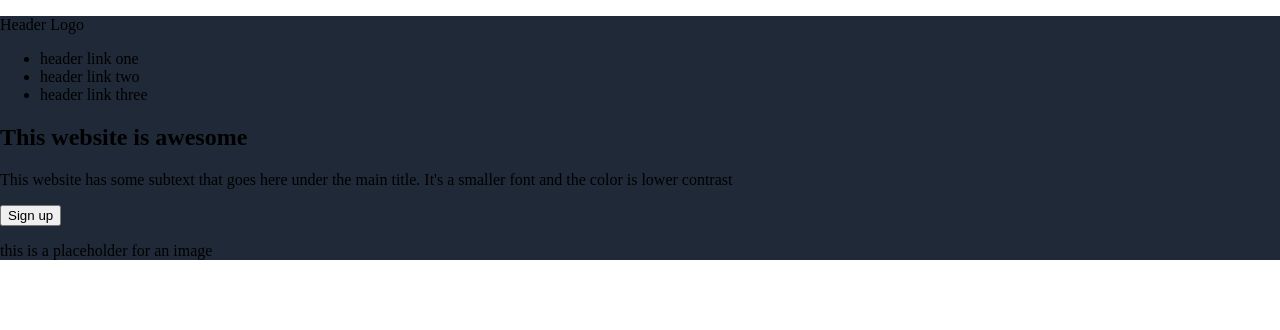
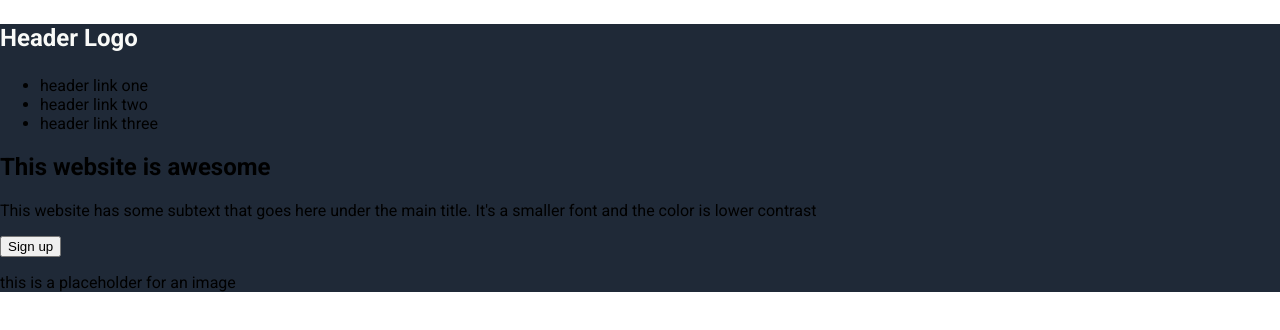
Before and after one commit to sefxdev/landing-page, a plain HTML site: page index.html in a window 1280 px wide. Drawn offline with Linux system fonts and the light colour scheme.

Commit message:
added Roboto fonts

```diff
--- a/index.html
+++ b/index.html
@@ -4,13 +4,17 @@
   <meta charset="UTF-8">
   <meta http-equiv="X-UA-Compatible" content="IE=edge">
   <meta name="viewport" content="width=device-width, initial-scale=1.0">
+
   <link rel="stylesheet" href="styles.css">
+  <link rel="preconnect" href="https://fonts.googleapis.com">
+  <link rel="preconnect" href="https://fonts.gstatic.com" crossorigin>
+  <link href="https://fonts.googleapis.com/css2?family=Roboto:ital,wght@0,100;0,300;0,400;0,500;0,700;0,900;1,100;1,300;1,400;1,500;1,700;1,900&display=swap" rel="stylesheet">
   <title>Landing page</title>
 </head>
 <body>
   <header>
     <nav>
-      <p>Header Logo</p>
+      <p class="logo">Header Logo</p>
       <ul>
         <li>header link one</li>
         <li>header link two</li>
--- a/styles.css
+++ b/styles.css
@@ -1,8 +1,15 @@
 body {
   padding: 0;
   margin: 0;
+  font-family: 'Roboto', sans-serif;
 }
 
 header {
   background-color: #1f2937;
 }
+
+.logo {
+  font-size: 24px;
+  font-weight: 600;
+  color: #f9faf8;
+}
```
